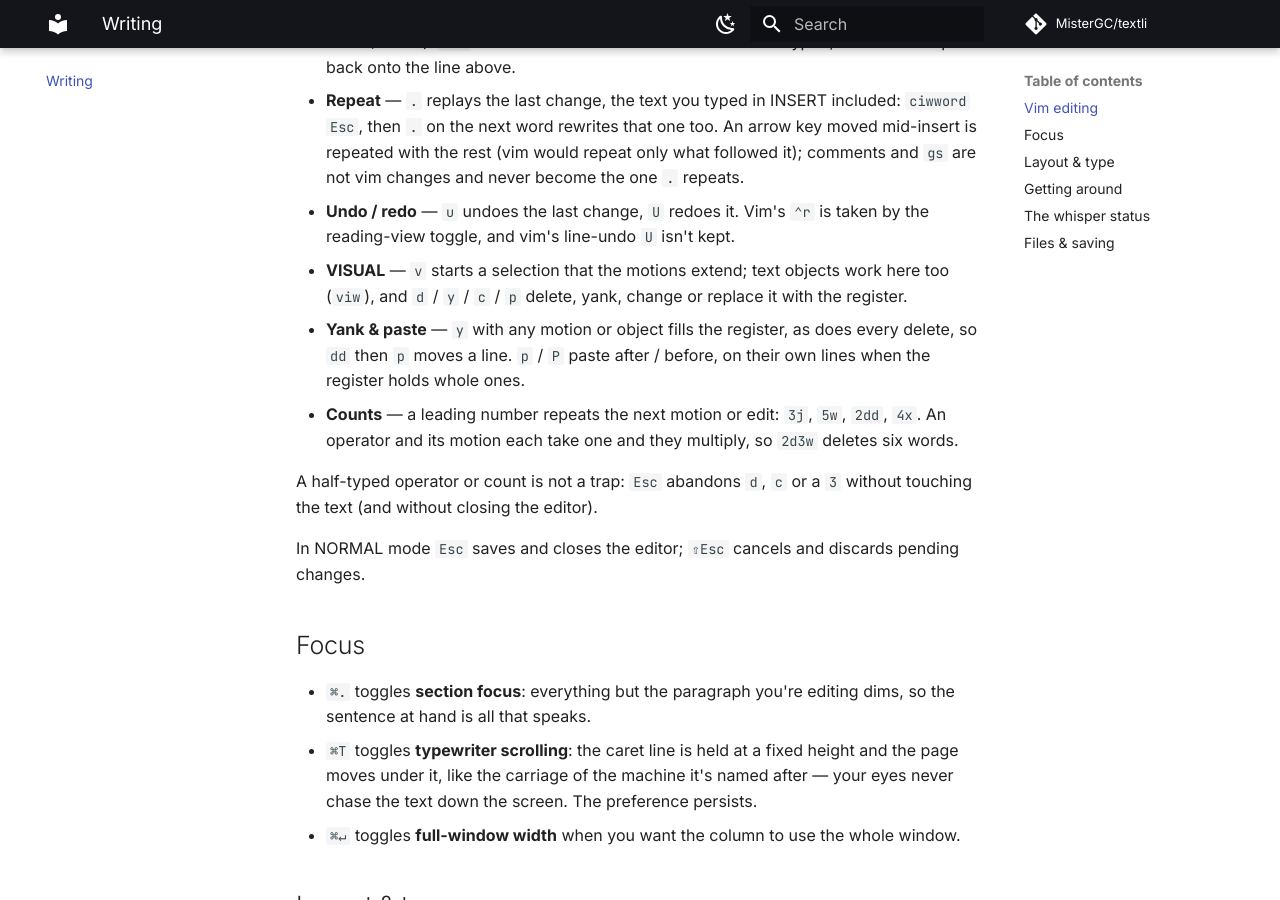
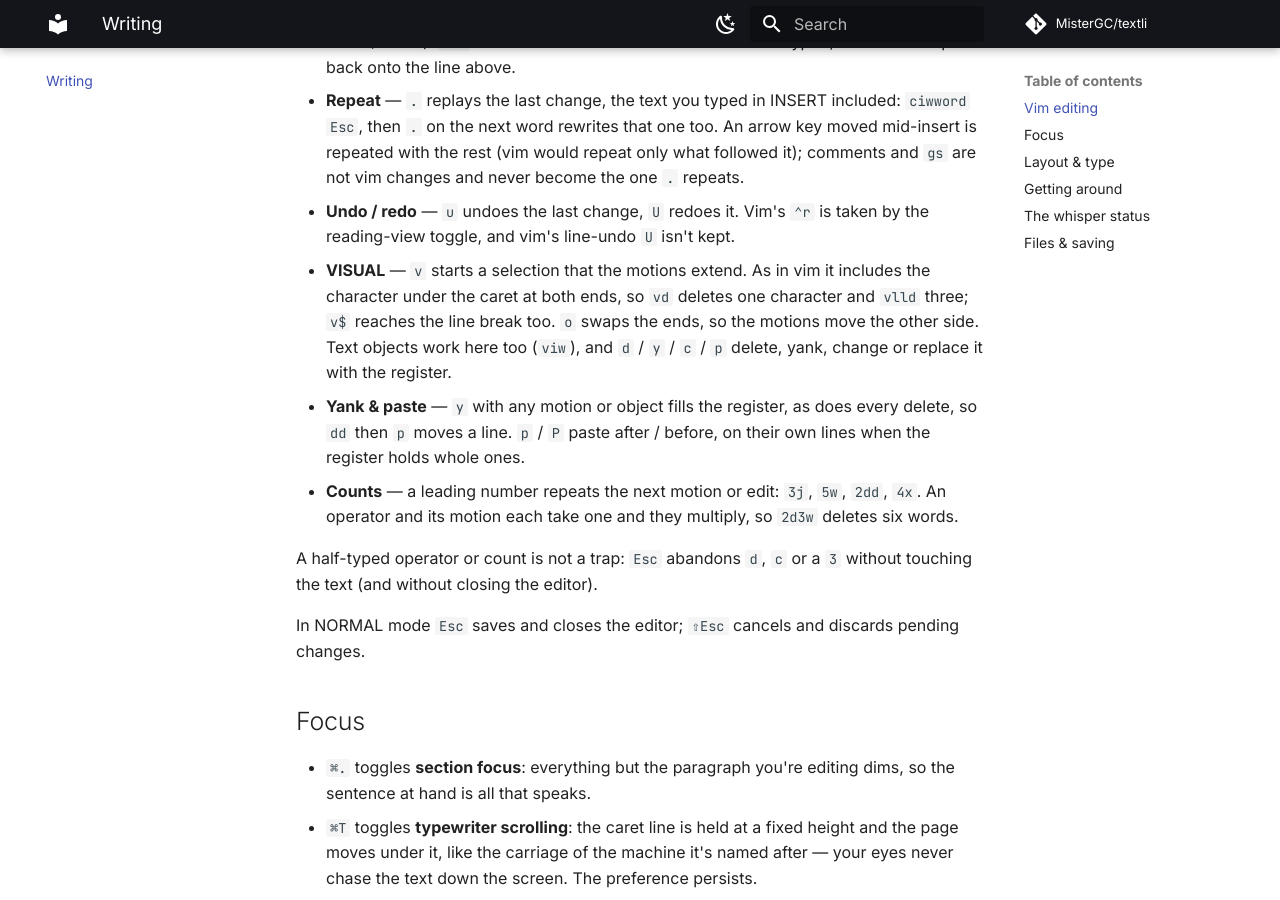
Before and after one commit to MisterGC/textli, an MkDocs documentation site: the page built from docs/writing.md, in a window 1280 px wide and 900 px high, scrolled down 871 px. Built offline with MkDocs 1.6.1 and Material for MkDocs 9.7.7, drawn with Linux system fonts in a browser that asks for light colours; comment, search, counter and statistics services are not loaded.

Commit message:
Docs: visual mode includes the caret's character; o swaps the ends

```diff
--- a/docs/writing.md
+++ b/docs/writing.md
@@ -37,9 +37,12 @@ to be learned as separate commands:
   become the one `.` repeats.
 - **Undo / redo** — `u` undoes the last change, `U` redoes it. Vim's `⌃r`
   is taken by the reading-view toggle, and vim's line-undo `U` isn't kept.
-- **VISUAL** — `v` starts a selection that the motions extend; text objects
-  work here too (`viw`), and `d` / `y` / `c` / `p` delete, yank, change or
-  replace it with the register.
+- **VISUAL** — `v` starts a selection that the motions extend. As in vim it
+  includes the character under the caret at both ends, so `vd` deletes one
+  character and `vlld` three; `v$` reaches the line break too. `o` swaps the
+  ends, so the motions move the other side. Text objects work here too
+  (`viw`), and `d` / `y` / `c` / `p` delete, yank, change or replace it with
+  the register.
 - **Yank & paste** — `y` with any motion or object fills the register, as does
   every delete, so `dd` then `p` moves a line. `p` / `P` paste after / before,
   on their own lines when the register holds whole ones.
```
Also changed, not shown: CHANGELOG.md (+5 -0 lines), docs/keybindings.md (+1 -1 lines), 1 other file.
